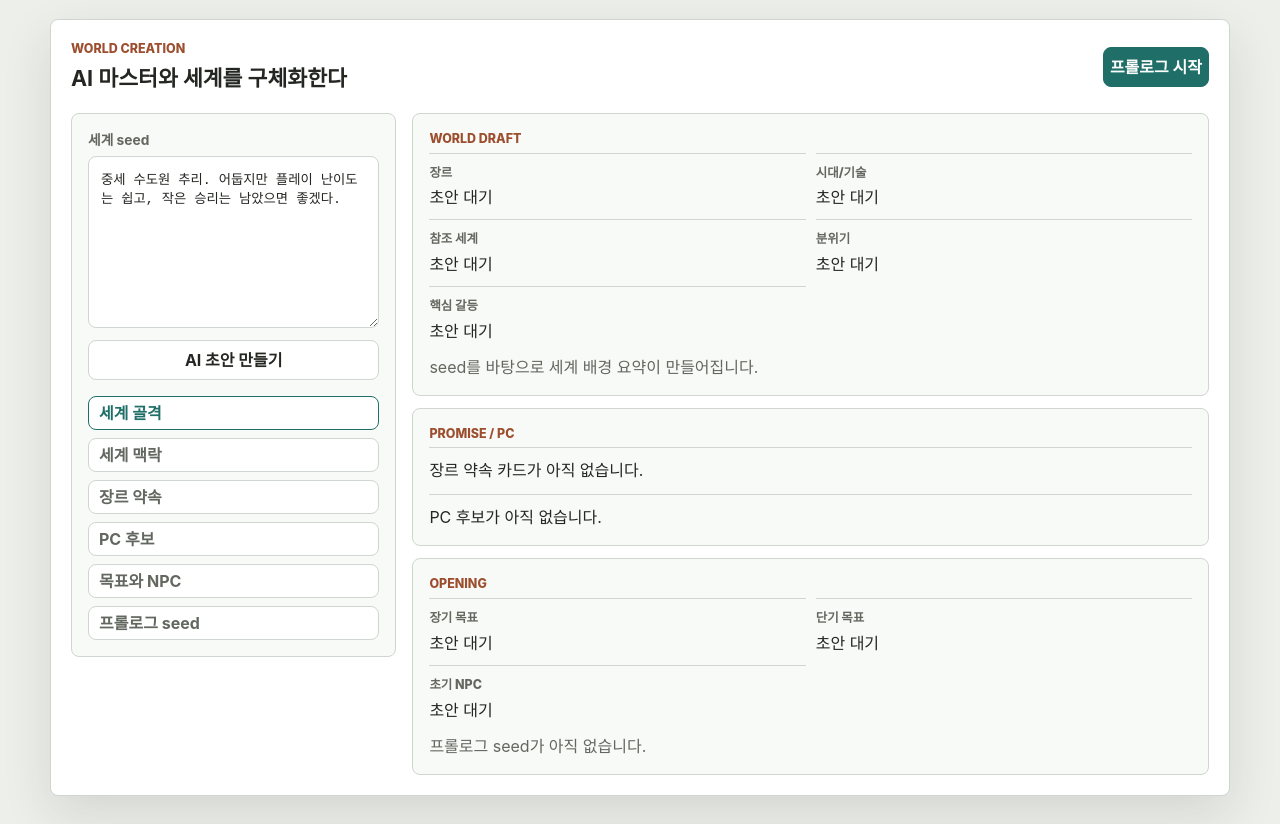
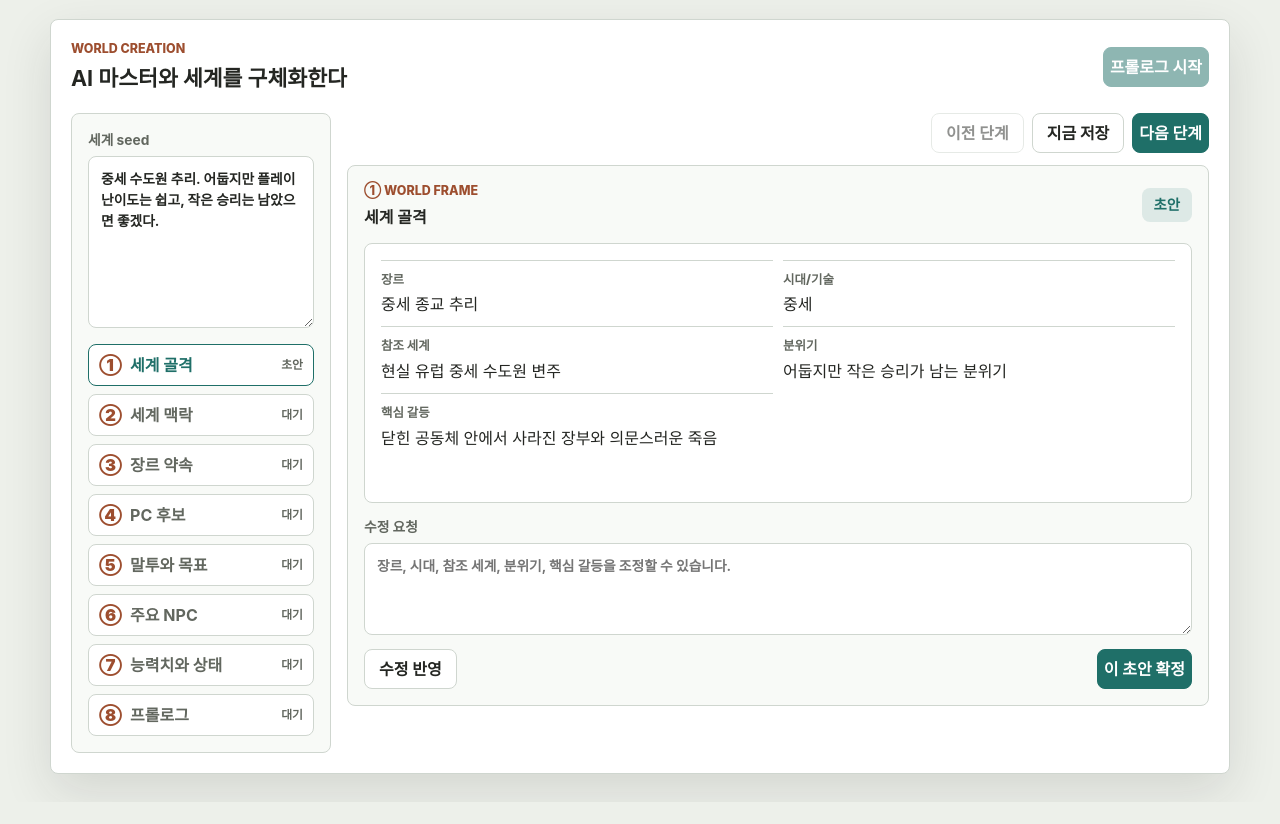
Before and after one commit to winterrainlee/winterrain_trpg, a plain HTML site: page index.html in a window 1280 px wide. Shown: the part 126-950 px from the top of the page. After the commit the page ends 928 px from the top, so only its background shows below. Drawn offline with Linux system fonts and the light colour scheme.

Commit message:
Build setup wizard shell

```diff
--- a/app.js
+++ b/app.js
@@ -1,29 +1,154 @@
+const setupSteps = [
+  {
+    id: "frame",
+    mark: "①",
+    label: "세계 골격",
+    kicker: "World Frame",
+    placeholder: "장르, 시대, 참조 세계, 분위기, 핵심 갈등을 조정할 수 있습니다.",
+    draft: {
+      kind: "fields",
+      fields: [
+        ["장르", "중세 종교 추리"],
+        ["시대/기술", "중세"],
+        ["참조 세계", "현실 유럽 중세 수도원 변주"],
+        ["분위기", "어둡지만 작은 승리가 남는 분위기"],
+        ["핵심 갈등", "닫힌 공동체 안에서 사라진 장부와 의문스러운 죽음"],
+      ],
+    },
+  },
+  {
+    id: "context",
+    mark: "②",
+    label: "세계 맥락",
+    kicker: "World Context",
+    placeholder: "권력 구조, 금기, 사회 분위기, 현재 긴장을 수정할 수 있습니다.",
+    draft: {
+      kind: "paragraph",
+      text:
+        "수도원은 오래된 필사본과 약초 기록으로 명성을 얻었지만, 외부 영주와 교단의 후원 사이에서 조용히 균열이 생기고 있다. " +
+        "최근 봉인된 필사실의 장부가 사라졌고, 몇몇 수도사는 서로 다른 시간의 종소리를 기억한다. " +
+        "세계는 폐쇄적이지만 플레이어의 작은 발견과 신뢰 형성은 오래 남는다.",
+    },
+  },
+  {
+    id: "promise",
+    mark: "③",
+    label: "장르 약속",
+    kicker: "Promise Card",
+    placeholder: "보장받고 싶은 재미나 피하고 싶은 전개를 적어주세요.",
+    draft: {
+      kind: "bullets",
+      title: "추리·수사",
+      bullets: ["범인은 시작 전에 존재한다", "단서는 공정하게 배치된다", "우연이나 초자연으로 해결하지 않는다", "플레이어의 추론을 빼앗지 않는다", "작은 성취는 세션에 남는다"],
+    },
+  },
+  {
+    id: "pc",
+    mark: "④",
+    label: "PC 후보",
+    kicker: "Player Character",
+    placeholder: "후보를 더 평범하게, 더 정치적으로, 더 약하게 등 요청할 수 있습니다.",
+    draft: {
+      kind: "candidates",
+      candidates: [
+        "엘리안 - 젊은 필사 보조원 / 관찰력과 끈기 / 권위 앞에서 위축됨",
+        "마르타 - 약초원 관리인 / 실용성과 기억력 / 비밀을 혼자 짊어짐",
+        "요한 - 외부 심부름꾼 / 발 빠름과 붙임성 / 규칙을 가볍게 봄",
+        "베네딕트 - 문서 보관인 / 기록 지식과 신중함 / 행동이 늦음",
+        "리나 - 견습 서기 / 언변과 계산력 / 의심이 많음",
+      ],
+    },
+  },
+  {
+    id: "voice-goal",
+    mark: "⑤",
+    label: "말투와 목표",
+    kicker: "Voice / Goals",
+    placeholder: "PC 말투, 장기 목표, 단기 목표의 방향을 조정할 수 있습니다.",
+    draft: {
+      kind: "fields",
+      fields: [
+        ["PC 말투", "해요체"],
+        ["장기 목표", "사라진 장부와 의문사의 진실을 밝힌다"],
+        ["단기 목표", "봉인된 필사실 주변의 첫 단서를 확인한다"],
+      ],
+    },
+  },
+  {
+    id: "npc",
+    mark: "⑥",
+    label: "주요 NPC",
+    kicker: "Initial NPCs",
+    placeholder: "NPC 관계, 태도, 말투, 비밀스러운 압력을 조정할 수 있습니다.",
+    draft: {
+      kind: "table",
+      rows: [
+        ["아벨 원장", "수도원장", "권위자 / 침묵", "0"],
+        ["마르타", "약초원 관리인", "협력 가능 / 경계", "12"],
+        ["토마스", "문지기", "불안 / 목격자", "-8"],
+      ],
+    },
+  },
+  {
+    id: "status",
+    mark: "⑦",
+    label: "능력치와 상태",
+    kicker: "Abilities / Status",
+    placeholder: "PC가 더 약하거나 강하게 시작하길 원하면 적어주세요.",
+    draft: {
+      kind: "fields",
+      fields: [
+        ["강점", "관찰력, 끈기"],
+        ["결함", "권위 앞에서 위축됨"],
+        ["초기 상태", "HP 70 / 피로 10 / 사기 60"],
+      ],
+    },
+  },
+  {
+    id: "prologue",
+    mark: "⑧",
+    label: "프롤로그",
+    kicker: "Prologue Seed",
+    placeholder: "첫 장면의 장소, 사건 강도, 시작 선택지를 조정할 수 있습니다.",
+    draft: {
+      kind: "paragraph",
+      text:
+        "저녁 종이 울린 뒤, 봉인된 필사실 앞에 있어야 할 작은 장부가 사라진다. " +
+        "문은 잠겨 있고, 사람들은 서로 다른 시간을 기억한다. 첫 선택은 현장, 사람들의 반응, 또는 기록 보관실 중 하나로 향한다.",
+    },
+  },
+];
+
+const setupState = {
+  current: 0,
+  steps: setupSteps.map((step, index) => ({
+    id: step.id,
+    draft: step.draft,
+    status: index === 0 ? "drafted" : "locked",
+    revision: "",
+    saved: false,
+    confirmed: false,
+  })),
+};
+
 const state = {
-  setup: {
-    seed: "중세 수도원 추리. 어둡지만 플레이 난이도는 쉽고, 작은 승리는 남았으면 좋겠다.",
-    confirmed: false,
-  },
-  world: {
-    genre: "초안 대기",
-    tech: "초안 대기",
-    reference: "초안 대기",
-    tone: "초안 대기",
-    conflict: "초안 대기",
-    context: "",
-    promise: "장르 약속 카드가 아직 없습니다.",
-  },
   player: {
-    role: "아직 선택되지 않음",
-    goal: "아직 확정되지 않음",
-    shortGoal: "아직 확정되지 않음",
+    role: "엘리안, 젊은 필사 보조원",
+    goal: "사라진 장부와 의문사의 진실을 밝힌다",
+    shortGoal: "봉인된 필사실 주변의 첫 단서를 확인한다",
     hp: 70,
     fatigue: 10,
     morale: 60,
   },
-  npcs: [],
-  prologueSeed: "프롤로그 seed가 아직 없습니다.",
+  world: {
+    genre: "중세 종교 추리",
+    reference: "현실 유럽 중세 수도원 변주",
+    promise: "추리·수사: 범인 있음, 공정 단서, 플레이어 추론 존중",
+  },
+  npcs: ["아벨 원장: 침묵하는 권위자", "마르타: 약초원 관리인", "토마스: 불안한 문지기"],
+  prologueSeed: setupSteps[7].draft.text,
   knownFacts: ["아직 첫 장면이 시작되지 않았다"],
-  recentChange: "세션 대기 중",
+  recentChange: "세션 준비 중",
   log: [],
 };
 
@@ -35,109 +160,113 @@ function showTab(id) {
   views.forEach((view) => view.classList.toggle("is-active", view.id === id));
 }
 
-function inferDraft(seed) {
-  const isMystery = /추리|수사|탐정|미스터리/.test(seed);
-  const isPolitics = /정치|궁정|원로원|권력|협상/.test(seed);
-  const isWar = /전쟁|군단|전선|토탈워/.test(seed);
-  const isExploration = /탐사|유적|저택|던전|개척/.test(seed);
-  const hasMonastery = /수도원|필사|수사|고해/.test(seed);
-  const isDark = /어둡|암울|느와르|비극|쓸쓸/.test(seed);
-  const easy = /쉽|쉬운|작은 승리|희망/.test(seed);
-
-  const genre = isMystery
-    ? "중세 종교 추리"
-    : isPolitics
-      ? "정치극"
-      : isWar
-        ? "전쟁 지휘극"
-        : isExploration
-          ? "탐사"
-          : "생활/모험";
-  const setting = hasMonastery ? "중세 수도원" : "사용자 seed 기반 세계";
-
+function statusLabel(status) {
   return {
-    genre,
-    tech: hasMonastery ? "중세" : "seed 기반 시대",
-    reference: hasMonastery ? "현실 유럽 중세 수도원 변주" : "사용자 seed 변주",
-    tone: isDark ? (easy ? "어둡지만 작은 승리가 남는 분위기" : "차분하고 어두운 분위기") : "차분하고 회복 가능한 분위기",
-    conflict: isMystery
-      ? "닫힌 공동체 안에서 사라진 기록과 의문스러운 죽음의 진실"
-      : "작은 선택이 관계와 세계의 방향을 바꾸는 첫 사건",
-    context:
-      `${setting}은 겉으로는 질서가 유지되지만, 내부에는 오래된 침묵과 이해관계가 쌓여 있다. ` +
-      `최근 사라진 기록 하나가 사람들의 태도를 바꾸기 시작했고, 주인공은 그 틈에서 첫 단서를 붙잡는다. ` +
-      `세계는 압박을 주지만 플레이는 막히지 않으며, 실패는 길을 닫기보다 비용과 새로운 압력으로 남는다.`,
-    promise: isMystery
-      ? "추리·수사: 범인 있음, 공정 단서, 우연 해결 금지, 플레이어 추론 존중, 작은 성취 보존"
-      : "기본 약속: 회복 가능한 실패, 관계 변화, 작은 성취, 다음 행동 여지 보존",
-    candidates: [
-      "1) 엘리안 - 젊은 필사 보조원 / 진실 우선 / 관찰력, 끈기 / 권위 앞에서 위축됨",
-      "2) 마르타 - 약초원 관리인 / 생명 보호 / 실용성, 기억력 / 비밀을 혼자 짊어짐",
-      "3) 요한 - 수도원 외부 심부름꾼 / 자유 지향 / 발 빠름, 붙임성 / 규칙을 가볍게 봄",
-      "4) 베네딕트 - 늙은 문서 보관인 / 질서 중시 / 기록 지식, 신중함 / 행동이 늦음",
-      "5) 리나 - 귀족 가문의 견습 서기 / 명예 회복 / 언변, 계산력 / 의심이 많음",
-    ],
-    selectedCandidate: "엘리안, 젊은 필사 보조원",
-    mainGoal: isMystery ? "사라진 장부와 의문사의 진실을 밝힌다" : "첫 사건을 해결하고 자신의 자리를 만든다",
-    shortGoal: hasMonastery ? "봉인된 필사실 주변의 첫 단서를 확인한다" : "첫 장면의 이상 징후를 확인한다",
-    npcs: ["아벨 원장: 침묵하는 권위자", "마르타: 약초원 관리인", "토마스: 불안한 문지기"],
-    prologueSeed:
-      `${setting}의 저녁 종이 울린 뒤, 봉인된 방 앞에 있어야 할 작은 장부가 사라진다. ` +
-      `문은 잠겨 있고, 몇몇 사람은 서로 다른 시간을 기억한다. 첫 선택은 현장, 사람들의 반응, 또는 기록 보관실 중 하나로 향한다.`,
-  };
+    locked: "대기",
+    drafted: "초안",
+    saved: "저장",
+    confirmed: "확정",
+  }[status];
 }
 
-function renderSetupDraft(draft) {
-  document.querySelector("#draftGenre").textContent = draft.genre;
-  document.querySelector("#draftTech").textContent = draft.tech;
-  document.querySelector("#draftReference").textContent = draft.reference;
-  document.querySelector("#draftTone").textContent = draft.tone;
-  document.querySelector("#draftConflict").textContent = draft.conflict;
-  document.querySelector("#draftContext").textContent = draft.context;
-  document.querySelector("#promiseDraft").textContent = draft.promise;
-  document.querySelector("#draftMainGoal").textContent = draft.mainGoal;
-  document.querySelector("#draftShortGoal").textContent = draft.shortGoal;
-  document.querySelector("#draftNpcs").textContent = draft.npcs.join(" / ");
-  document.querySelector("#prologueSeed").textContent = draft.prologueSeed;
+function renderDraft(draft, revision) {
+  if (draft.kind === "fields") {
+    return `<dl class="draft-list">${draft.fields
+      .map(([term, value]) => `<div><dt>${term}</dt><dd>${value}</dd></div>`)
+      .join("")}</dl>${revision ? `<p class="revision-note">${revision}</p>` : ""}`;
+  }
 
-  document.querySelector("#pcDraft").innerHTML = draft.candidates
-    .map((candidate, index) => `<button type="button" class="${index === 0 ? "is-selected" : ""}" data-candidate="${candidate}">${candidate}</button>`)
+  if (draft.kind === "bullets") {
+    return `<h4>${draft.title}</h4><ul class="draft-bullets">${draft.bullets.map((item) => `<li>${item}</li>`).join("")}</ul>${revision ? `<p class="revision-note">${revision}</p>` : ""}`;
+  }
+
+  if (draft.kind === "candidates") {
+    return `<div class="candidate-list">${draft.candidates
+      .map((candidate, index) => `<button type="button" class="${index === 0 ? "is-selected" : ""}">${index + 1}) ${candidate}</button>`)
+      .join("")}</div>${revision ? `<p class="revision-note">${revision}</p>` : ""}`;
+  }
+
+  if (draft.kind === "table") {
+    return `<div class="npc-table">${draft.rows
+      .map((row) => `<div>${row.map((cell) => `<span>${cell}</span>`).join("")}</div>`)
+      .join("")}</div>${revision ? `<p class="revision-note">${revision}</p>` : ""}`;
+  }
+
+  return `<p class="draft-context">${draft.text}</p>${revision ? `<p class="revision-note">${revision}</p>` : ""}`;
+}
+
+function renderSetup() {
+  const currentStep = setupSteps[setupState.current];
+  const currentState = setupState.steps[setupState.current];
+
+  document.querySelector("#setupSteps").innerHTML = setupSteps
+    .map((step, index) => {
+      const itemState = setupState.steps[index];
+      const classes = [
+        index === setupState.current ? "is-current" : "",
+        itemState.confirmed ? "is-confirmed" : "",
+        itemState.status === "locked" ? "is-locked" : "",
+      ]
+        .filter(Boolean)
+        .join(" ");
+      return `<li class="${classes}"><button type="button" data-step="${index}"><span>${step.mark}</span>${step.label}<em>${statusLabel(itemState.confirmed ? "confirmed" : itemState.status)}</em></button></li>`;
+    })
     .join("");
 
-  document.querySelectorAll("#pcDraft button").forEach((button) => {
+  document.querySelectorAll("#setupSteps button").forEach((button) => {
     button.addEventListener("click", () => {
-      document.querySelectorAll("#pcDraft button").forEach((item) => item.classList.remove("is-selected"));
-      button.classList.add("is-selected");
-      state.player.role = button.dataset.candidate.split(" - ")[0].replace(/^\d+\)\s*/, "");
+      setupState.current = Number(button.dataset.step);
+      if (setupState.steps[setupState.current].status === "locked") setupState.steps[setupState.current].status = "drafted";
+      renderSetup();
     });
   });
+
+  document.querySelector("#stepKicker").textContent = `${currentStep.mark} ${currentStep.kicker}`;
+  document.querySelector("#stepTitle").textContent = currentStep.label;
+  document.querySelector("#stepStatus").textContent = statusLabel(currentState.confirmed ? "confirmed" : currentState.status);
+  document.querySelector("#stepDraft").innerHTML = renderDraft(currentState.draft, currentState.revision);
+  document.querySelector("#revisionRequest").placeholder = currentStep.placeholder;
+  document.querySelector("#revisionRequest").value = "";
+
+  document.querySelector("#prevStep").disabled = setupState.current === 0;
+  document.querySelector("#nextStep").textContent = setupState.current === setupSteps.length - 1 ? "프롤로그 준비" : "다음 단계";
+  document.querySelector("#startSession").disabled = !setupState.steps.every((step) => step.confirmed);
 }
 
-function draftSetup() {
-  const seed = document.querySelector("#worldSeed").value.trim() || state.setup.seed;
-  const draft = inferDraft(seed);
+function saveCurrentStep() {
+  const current = setupState.steps[setupState.current];
+  current.saved = true;
+  if (!current.confirmed) current.status = "saved";
+  renderSetup();
+}
 
-  state.setup.seed = seed;
-  state.setup.confirmed = true;
-  state.world = {
-    genre: draft.genre,
-    tech: draft.tech,
-    reference: draft.reference,
-    tone: draft.tone,
-    conflict: draft.conflict,
-    context: draft.context,
-    promise: draft.promise,
-  };
-  state.player.role = draft.selectedCandidate;
-  state.player.goal = draft.mainGoal;
-  state.player.shortGoal = draft.shortGoal;
-  state.npcs = draft.npcs;
-  state.prologueSeed = draft.prologueSeed;
-  state.recentChange = "세계 생성 초안이 확정 대기 중";
+function confirmCurrentStep() {
+  const current = setupState.steps[setupState.current];
+  current.confirmed = true;
+  current.status = "confirmed";
+  if (setupState.current < setupSteps.length - 1) {
+    setupState.current += 1;
+    if (setupState.steps[setupState.current].status === "locked") setupState.steps[setupState.current].status = "drafted";
+  }
+  renderSetup();
+}
 
-  renderSetupDraft(draft);
-  renderState();
-  renderAfter();
+function reviseCurrentStep() {
+  const input = document.querySelector("#revisionRequest");
+  const request = input.value.trim();
+  const current = setupState.steps[setupState.current];
+  current.revision = request ? `수정 요청 반영: ${request}` : "수정 요청 반영: 현재 초안을 조금 더 정돈했습니다.";
+  current.status = "drafted";
+  current.confirmed = false;
+  renderSetup();
+}
+
+function moveStep(delta) {
+  const next = Math.max(0, Math.min(setupSteps.length - 1, setupState.current + delta));
+  if (delta > 0 && setupState.current === setupSteps.length - 1) return;
+  setupState.current = next;
+  if (setupState.steps[next].status === "locked") setupState.steps[next].status = "drafted";
+  renderSetup();
 }
 
 function renderState() {
@@ -150,13 +279,7 @@ function renderState() {
 }
 
 function startSession() {
-  if (!state.setup.confirmed) draftSetup();
-
-  state.knownFacts = [
-    `${state.world.genre} 장르 약속이 확정되었다`,
-    state.world.conflict,
-    state.player.shortGoal,
-  ];
+  state.knownFacts = [state.world.promise, state.player.shortGoal, "프롤로그 seed가 준비되었다"];
   state.recentChange = "프롤로그가 시작되었다";
   state.log = [];
 
@@ -227,7 +350,6 @@ function renderAfter() {
     <section>
       <h3>약속 카드</h3>
       <p>${state.world.promise}</p>
-      <p>${state.world.tone}</p>
     </section>
     <section>
       <h3>다음 씨앗</h3>
@@ -239,7 +361,11 @@ function renderAfter() {
 
 tabs.forEach((tab) => tab.addEventListener("click", () => showTab(tab.dataset.tab)));
 
-document.querySelector("#draftSetup").addEventListener("click", draftSetup);
+document.querySelector("#prevStep").addEventListener("click", () => moveStep(-1));
+document.querySelector("#nextStep").addEventListener("click", () => moveStep(1));
+document.querySelector("#saveStep").addEventListener("click", saveCurrentStep);
+document.querySelector("#reviseStep").addEventListener("click", reviseCurrentStep);
+document.querySelector("#confirmStep").addEventListener("click", confirmCurrentStep);
 document.querySelector("#startSession").addEventListener("click", startSession);
 document.querySelector("#refreshAfter").addEventListener("click", renderAfter);
 
@@ -263,4 +389,5 @@ document.querySelector("#statusForm").addEventListener("submit", (event) => {
   input.value = "";
 });
 
+renderSetup();
 renderState();
--- a/index.html
+++ b/index.html
@@ -27,53 +27,47 @@
               <p class="eyebrow">World Creation</p>
               <h2 id="world-title">AI 마스터와 세계를 구체화한다</h2>
             </div>
-            <button id="startSession" class="primary-action" type="button">프롤로그 시작</button>
+            <button id="startSession" class="primary-action" type="button" disabled>프롤로그 시작</button>
           </div>
 
           <div class="setup-workbench">
-            <section class="seed-panel">
+            <aside class="setup-rail">
               <label>
                 <span>세계 seed</span>
                 <textarea id="worldSeed">중세 수도원 추리. 어둡지만 플레이 난이도는 쉽고, 작은 승리는 남았으면 좋겠다.</textarea>
               </label>
-              <button id="draftSetup" class="secondary-action full-action" type="button">AI 초안 만들기</button>
-              <ol class="setup-steps" aria-label="Setup checkpoints">
-                <li class="is-current">세계 골격</li>
-                <li>세계 맥락</li>
-                <li>장르 약속</li>
-                <li>PC 후보</li>
-                <li>목표와 NPC</li>
-                <li>프롤로그 seed</li>
+              <ol id="setupSteps" class="setup-steps" aria-label="Setup checkpoints">
+                <li></li>
               </ol>
-            </section>
+            </aside>
 
-            <section class="draft-panel" aria-live="polite">
-              <article>
-                <p class="eyebrow">World Draft</p>
-                <dl class="draft-list">
-                  <div><dt>장르</dt><dd id="draftGenre">초안 대기</dd></div>
-                  <div><dt>시대/기술</dt><dd id="draftTech">초안 대기</dd></div>
-                  <div><dt>참조 세계</dt><dd id="draftReference">초안 대기</dd></div>
-                  <div><dt>분위기</dt><dd id="draftTone">초안 대기</dd></div>
-                  <div><dt>핵심 갈등</dt><dd id="draftConflict">초안 대기</dd></div>
-                </dl>
-                <p id="draftContext" class="draft-context">seed를 바탕으로 세계 배경 요약이 만들어집니다.</p>
-              </article>
+            <section class="setup-stage" aria-live="polite">
+              <div class="setup-nav">
+                <button id="prevStep" class="secondary-action" type="button">이전 단계</button>
+                <button id="saveStep" class="secondary-action" type="button">지금 저장</button>
+                <button id="nextStep" class="primary-action" type="button">다음 단계</button>
+              </div>
 
-              <article>
-                <p class="eyebrow">Promise / PC</p>
-                <div id="promiseDraft" class="compact-copy">장르 약속 카드가 아직 없습니다.</div>
-                <div id="pcDraft" class="candidate-list">PC 후보가 아직 없습니다.</div>
-              </article>
+              <article class="step-card">
+                <div class="step-card-head">
+                  <div>
+                    <p id="stepKicker" class="eyebrow">① World Frame</p>
+                    <h3 id="stepTitle">세계 골격</h3>
+                  </div>
+                  <span id="stepStatus" class="route-chip">초안</span>
+                </div>
 
-              <article>
-                <p class="eyebrow">Opening</p>
-                <dl class="draft-list">
-                  <div><dt>장기 목표</dt><dd id="draftMainGoal">초안 대기</dd></div>
-                  <div><dt>단기 목표</dt><dd id="draftShortGoal">초안 대기</dd></div>
-                  <div><dt>초기 NPC</dt><dd id="draftNpcs">초안 대기</dd></div>
-                </dl>
-                <p id="prologueSeed" class="draft-context">프롤로그 seed가 아직 없습니다.</p>
+                <div id="stepDraft" class="step-draft"></div>
+
+                <label class="revision-box">
+                  <span>수정 요청</span>
+                  <textarea id="revisionRequest" placeholder="예: 수도원을 더 폐쇄적으로. 대신 플레이 난이도는 더 쉽게."></textarea>
+                </label>
+
+                <div class="step-actions">
+                  <button id="reviseStep" class="secondary-action" type="button">수정 반영</button>
+                  <button id="confirmStep" class="primary-action" type="button">이 초안 확정</button>
+                </div>
               </article>
             </section>
           </div>
--- a/styles.css
+++ b/styles.css
@@ -28,12 +28,18 @@ body {
 
 button,
 input,
-select {
+select,
+textarea {
   font: inherit;
 }
 
 button {
   cursor: pointer;
+}
+
+button:disabled {
+  cursor: not-allowed;
+  opacity: 0.5;
 }
 
 .app-shell {
@@ -203,22 +209,17 @@ textarea {
 
 .setup-workbench {
   display: grid;
-  grid-template-columns: minmax(280px, 0.58fr) minmax(0, 1.42fr);
+  grid-template-columns: minmax(260px, 0.44fr) minmax(0, 1.56fr);
   gap: 16px;
   align-items: start;
 }
 
-.seed-panel,
-.draft-panel article {
+.setup-rail,
+.step-card {
   border: 1px solid var(--line);
   border-radius: 8px;
   background: #f8faf7;
   padding: 16px;
-}
-
-.full-action {
-  width: 100%;
-  margin-top: 12px;
 }
 
 .setup-steps {
@@ -229,26 +230,81 @@ textarea {
   list-style: none;
 }
 
-.setup-steps li {
-  min-height: 34px;
+.setup-steps button {
+  width: 100%;
+  min-height: 42px;
   display: flex;
   align-items: center;
+  gap: 8px;
   border: 1px solid var(--line);
   border-radius: 8px;
   padding: 0 10px;
   background: #fff;
-  color: var(--muted);
+  color: var(--ink);
   font-weight: 750;
+  text-align: left;
 }
 
-.setup-steps li.is-current {
+.setup-steps span {
+  color: var(--rust);
+  font-size: 1.04rem;
+  font-weight: 900;
+}
+
+.setup-steps em {
+  margin-left: auto;
+  color: var(--muted);
+  font-size: 0.74rem;
+  font-style: normal;
+  font-weight: 850;
+}
+
+.setup-steps li.is-current button {
   border-color: var(--teal);
   color: var(--teal);
 }
 
-.draft-panel {
+.setup-steps li.is-confirmed button {
+  background: rgba(31, 111, 104, 0.08);
+}
+
+.setup-steps li.is-locked button {
+  color: var(--muted);
+}
+
+.setup-stage {
   display: grid;
   gap: 12px;
+}
+
+.setup-nav {
+  display: flex;
+  justify-content: flex-end;
+  gap: 8px;
+}
+
+.step-card-head,
+.step-actions {
+  display: flex;
+  align-items: center;
+  justify-content: space-between;
+  gap: 12px;
+}
+
+.step-card-head {
+  margin-bottom: 14px;
+}
+
+.step-card h3 {
+  margin-bottom: 0;
+}
+
+.step-draft {
+  min-height: 260px;
+  border: 1px solid var(--line);
+  border-radius: 8px;
+  background: #fff;
+  padding: 16px;
 }
 
 .draft-list {
@@ -258,20 +314,19 @@ textarea {
   margin: 0;
 }
 
-.draft-list div,
-.compact-copy,
-.candidate-list {
+.draft-list div {
   border-top: 1px solid var(--line);
   padding-top: 10px;
 }
 
-.draft-context {
-  margin: 12px 0 0;
-  color: var(--muted);
+.draft-bullets {
+  margin: 0;
+  padding-left: 20px;
 }
 
-.compact-copy {
-  margin-bottom: 12px;
+.draft-context {
+  margin: 0;
+  color: var(--muted);
 }
 
 .candidate-list {
@@ -294,6 +349,35 @@ textarea {
   border-color: var(--teal);
   background: rgba(31, 111, 104, 0.1);
   color: var(--teal);
+}
+
+.npc-table {
+  display: grid;
+  gap: 8px;
+}
+
+.npc-table div {
+  display: grid;
+  grid-template-columns: 1fr 1fr 1.4fr 56px;
+  gap: 8px;
+  align-items: center;
+  border-top: 1px solid var(--line);
+  padding-top: 8px;
+}
+
+.revision-box {
+  margin: 14px 0;
+}
+
+.revision-box textarea {
+  min-height: 92px;
+}
+
+.revision-note {
+  margin: 12px 0 0;
+  border-left: 4px solid var(--rust);
+  padding: 10px 12px;
+  background: rgba(157, 78, 47, 0.08);
 }
 
 .play-layout {
@@ -436,9 +520,19 @@ dd {
   .play-layout,
   .setup-grid,
   .setup-workbench,
+  .setup-nav,
+  .step-card-head,
+  .step-actions,
   .draft-list,
+  .npc-table div,
   .after-grid {
     grid-template-columns: 1fr;
+  }
+
+  .setup-nav,
+  .step-card-head,
+  .step-actions {
+    display: grid;
   }
 
   .tabs {
```
Also changed, not shown: design/winterrain-rp-module-architecture-design.md (+8 -0 lines).
